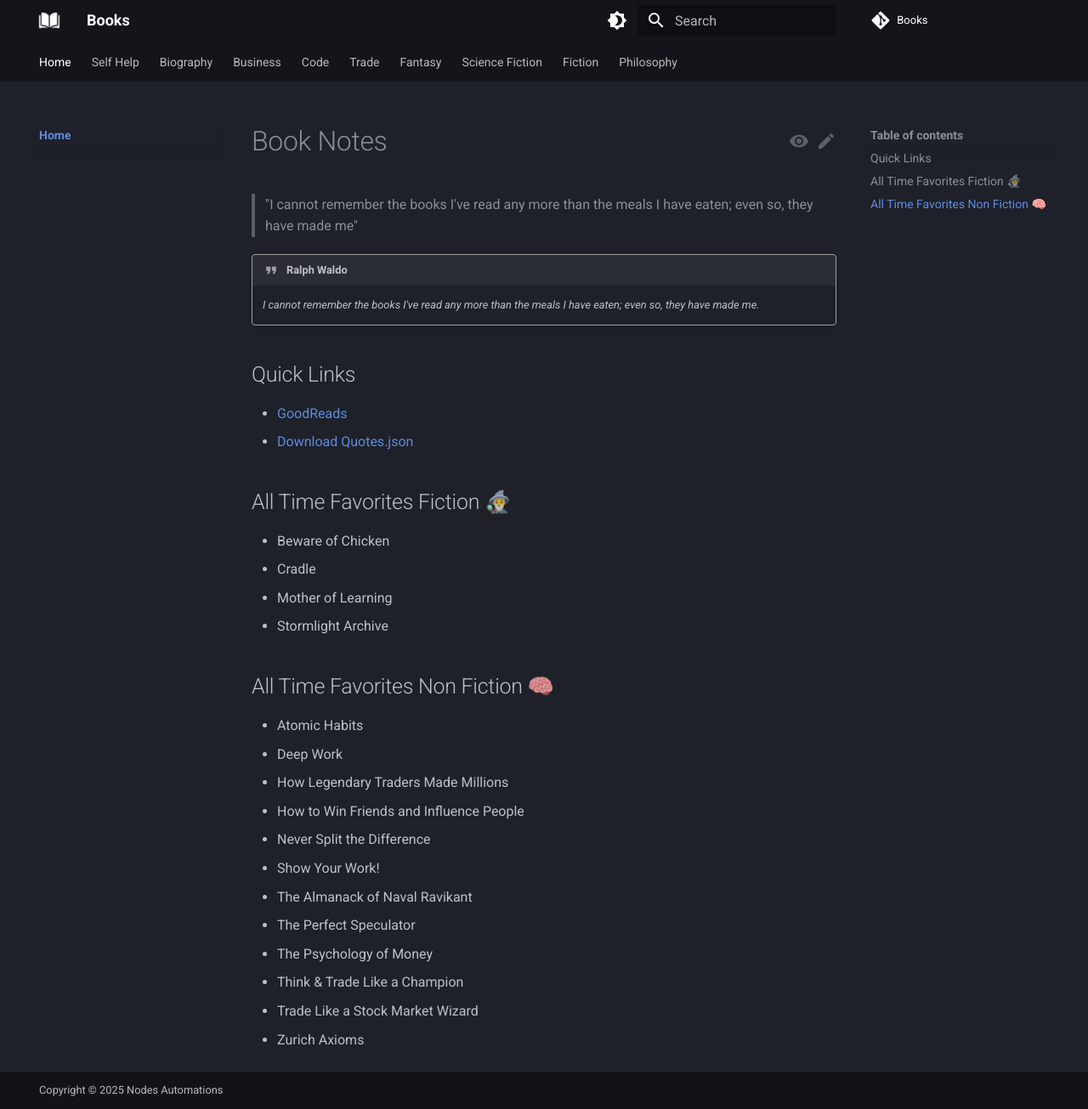
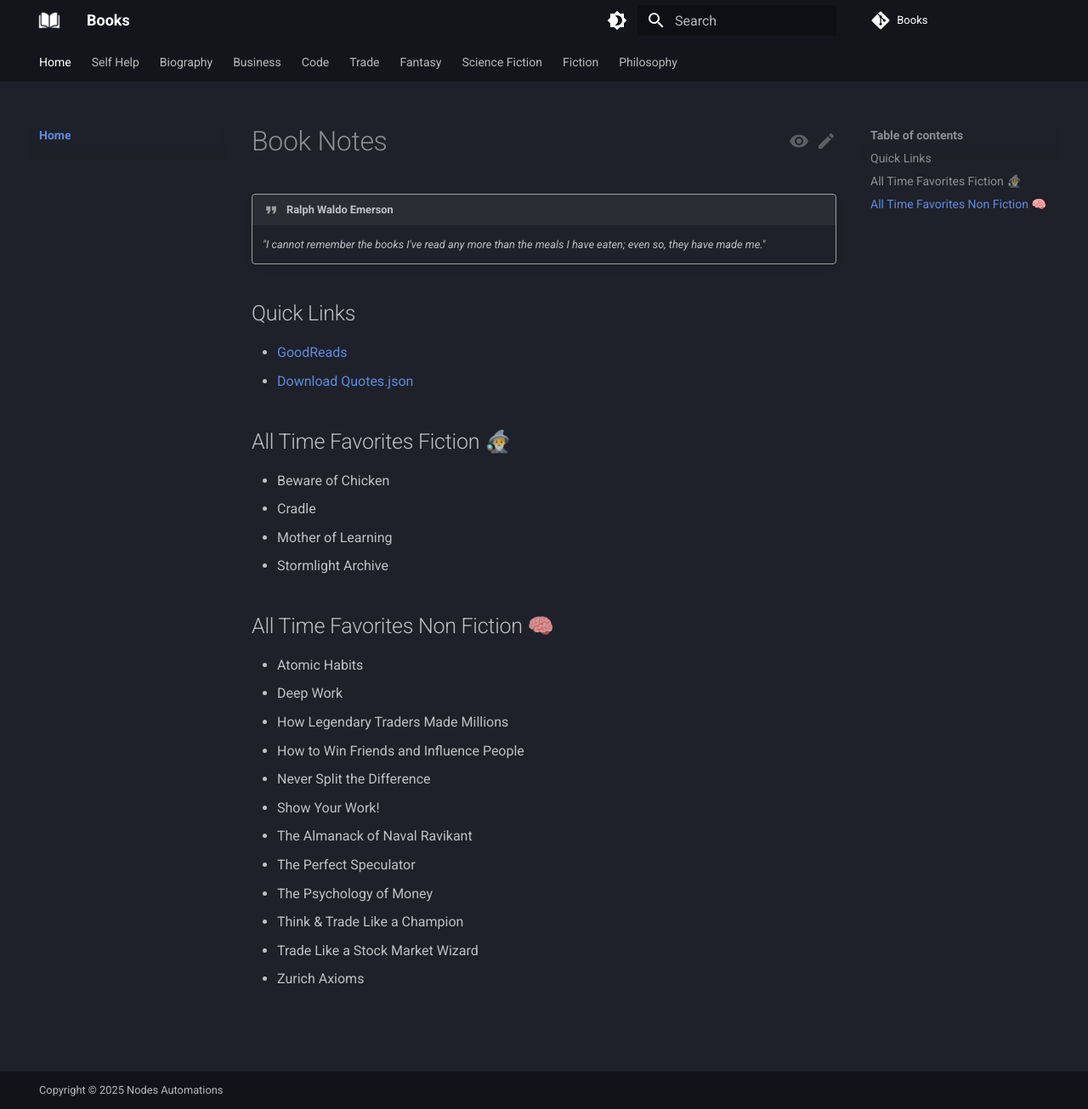
Before and after one commit to vivekkpatel/Books, an MkDocs documentation site: the page built from docs/index.md, in a window 1280 px wide and 1305 px high. Shown: the whole window at 85% size. Built offline with MkDocs 1.6.1 and Material for MkDocs 9.7.7, drawn with Linux system fonts in a browser that asks for light colours; comment, search, counter and statistics services are not loaded.

Commit message:
Formatting Improvements

```diff
--- a/docs/index.md
+++ b/docs/index.md
@@ -1,8 +1,7 @@
 # Book Notes
-> "I cannot remember the books I've read any more than the meals I have eaten; even so, they have made me"
 
-!!! quote "Ralph Waldo"
-    *I cannot remember the books I've read any more than the meals I have eaten; even so, they have made me.*
+!!! quote "Ralph Waldo Emerson"
+    *"I cannot remember the books I've read any more than the meals I have eaten; even so, they have made me."*
 
 ## Quick Links
 - [GoodReads](https://www.goodreads.com/user/show/65939805-vivek-patel)
```
